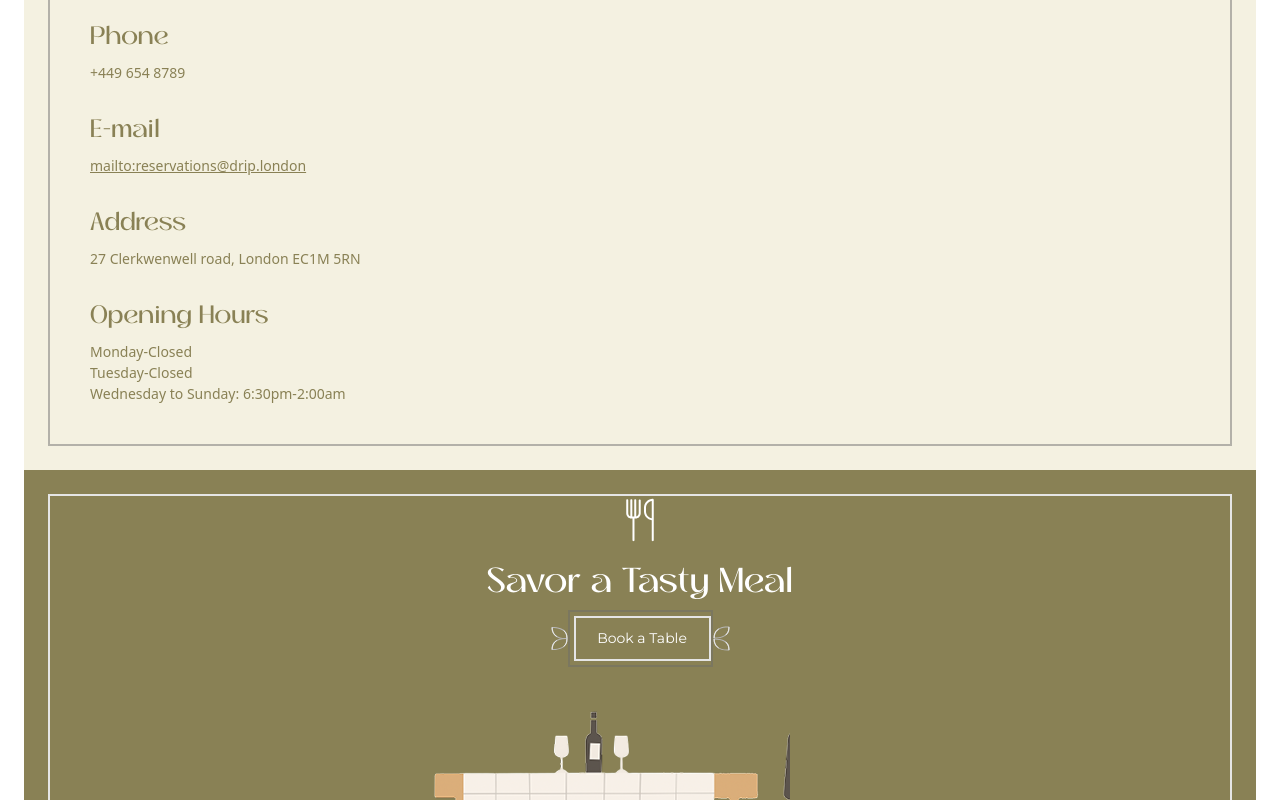
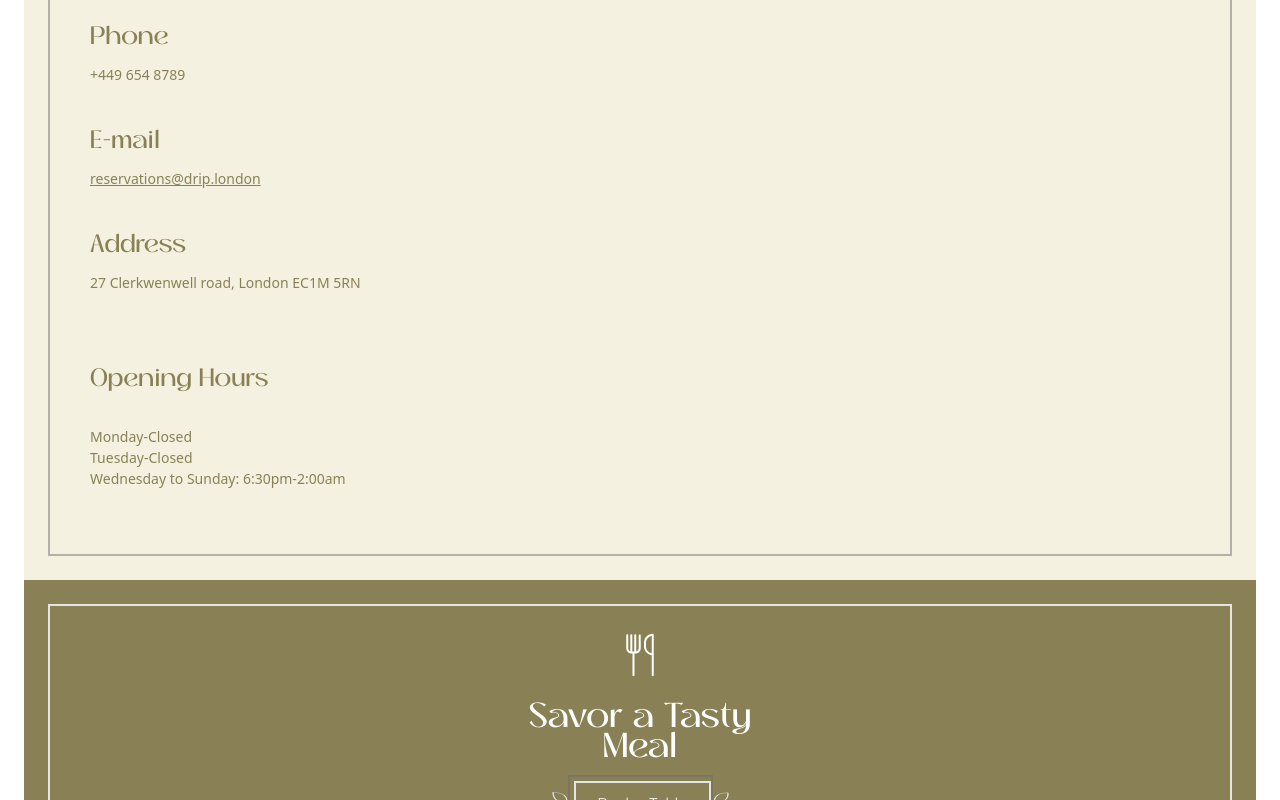
Before and after one commit to bright-web007/drip-london, a Next.js app: page /contact-us in a window 1280 px wide. Shown: the part 640-1440 px from the top of the page. Built offline with nearby package versions, Linux system fonts and the light colour scheme.

Commit message:
add some changes to the contact page

```diff
--- a/src/blocks/Block16/Block16.tsx
+++ b/src/blocks/Block16/Block16.tsx
@@ -9,26 +9,34 @@ const Block16 = () => {
   return (
     <div className="pt-[36px] pr-[24px] pb-[55px] pl-[24px]">
 
-        <div className="flex  p-[24px] flex-col gap-[10px] bg-[#F4F1E1]">
-         <div className=" flex flex-col items-start self-stretch gap-[32px] border-2 border-[rgba(107,107,107,0.48)] p-[40px] ">
+        <div className="h-[624px] flex  p-[24px] flex-col gap-[10px] bg-[#F4F1E1]">
+         <div className="h-[576px]  flex flex-col items-start self-stretch gap-[32px] border-2 border-[rgba(107,107,107,0.48)] p-[40px] ">
 
-              <div className="gap-[12px]">
-                  <p className="font-thankslabs text-[16px] text-[#898155] not-italic font-[254px] leading-[30px] self-stretch">Phone</p>
-                  <p className="font-montserrat text-[14px]  text-[#898155] not-italic font-[254px] pt-[10px]">+449 654 8789</p>
+              <div className="h-[72px] w-[254]  flex flex-col  self-stretch gap-[12px]">
+                  <p className="h-[30px] w-[254] font-thankslabs text-[16px] text-[#898155] not-italic font-[254px] leading-[30px] self-stretch">Phone</p>
+                  <p className="h-[30px] w-[254] font-montserrat text-[14px]  text-[#898155] not-italic font-[254px]">+449 654 8789</p>
               </div>
-              <div className="gap-[12px]">
-                  <p className="font-thankslabs text-[16px] text-[#898155] not-italic font-[254px] leading-[30px] self-stretch">E-mail</p>
-                  <p className="pt-[10px] font-montserrat text-[14px] underline decoration-solid decoration-skip-[none] decoration-thickness-[auto] decoration-underline-offset-[auto] decoration-underline-position-[from-font]  text-[#898155] not-italic font-[254px]">mailto:reservations@drip.london</p>
+
+              <div className="h-[72px] w-[254]  flex flex-col self-stretch gap-[12px]">
+                  <p className="h-[30px] w-[254] font-thankslabs text-[16px] text-[#898155] not-italic font-[254px] leading-[30px] self-stretch">E-mail</p>
+                  <a href="mailto:reservations@drip.london"
+                     className="h-[30px] w-[254] font-montserrat text-[14px] text-[#898155] underline decoration-solid decoration-skip-ink-none decoration-[auto] underline-offset-auto not-italic"
+                   >
+                          reservations@drip.london
+                  </a>
+
               </div>
-              <div className="gap-[12px]">
-                  <p className="font-thankslabs text-[16px] text-[#898155] not-italic font-[254px] leading-[30px] self-stretch">Address</p>
-                  <p className="pt-[10px] font-montserrat text-[14px]  text-[#898155] not-italic font-[254px]">27 Clerkwenwell road, London EC1M 5RN</p>
+
+              <div className="h-[120px] w-[254]  flex flex-col  self-stretch gap-[12px]">
+                  <p className="h-[30px] w-[254] font-thankslabs text-[16px] text-[#898155] not-italic font-[254px] leading-[30px] self-stretch">Address</p>
+                  <p className="h-[60px] w-[254] font-montserrat text-[14px]  text-[#898155] not-italic font-[254px]">27 Clerkwenwell road, London EC1M 5RN</p>
               </div>
-              <div className="gap-[12px]">
-                  <div>
-                      <p className="font-thankslabs text-[16px] text-[#898155] not-italic font-[254px] leading-[30px] self-stretch">Opening Hours</p>
+
+              <div className="h-[162px] w-[254]  flex flex-col  self-stretch gap-[12px]">
+                  <div  className="h-[60px] w-[254] font-thankslabs text-[16px] text-[#898155] not-italic font-[254px] leading-[30px] self-stretch">
+                      <p>Opening Hours</p>
                   </div>
-                  <div className="pt-[10px] font-montserrat text-[14px]  text-[#898155] not-italic font-[254px]">
+                  <div className="h-[120px] w-[254] font-montserrat text-[14px]  text-[#898155] not-italic font-[254px] leading-[21px] self-stretch">
                       <p>Monday-Closed</p>
                       <p>Tuesday-Closed</p>
                       <p>Wednesday to Sunday: 6:30pm-2:00am</p>
@@ -45,19 +53,19 @@ const Block16 = () => {
 
           {/* savor a tasty meal design */}
 
-        <div className="bg-[#898155] p-[24px]">
+        <div className="bg-[#898155] p-[24px] h-[624px] ">
 
-               <div className="bg-[] border-2 flex flex-col gap-[12px] place-items-center  ">
-                      <div>
+               <div className="h-[576px] border-2 flex flex-col gap-[12px]  items-center justify-center ">
+                      <div className="h-[60px] w-[48px]">
                           <Image src={fork} alt="fork and knife"  />
                       </div>
 
                       <div>
-                        <p className="font-thankslabs text-[white] text-[22px] text-center font-[254px] not-italic leading-[30px] self-stretch">Savor a Tasty Meal</p>
+                        <p className="h-[60px] w-[254px] font-thankslabs text-[white] text-[22px] text-center font-[254px] not-italic leading-[30px] self-stretch">Savor a Tasty Meal</p>
                       </div>
 
                       <div className="flex items-center">
-                              <div>
+                              <div className="h-[24px] w-[16px]">
                                 <Image src={group1} alt="group1" />
                               </div>
 
@@ -67,12 +75,12 @@ const Block16 = () => {
                                    </div>
                               </div>
 
-                              <div>
+                              <div className="h-[24px] w-[16px]">
                                 <Image src={group2} alt="group2" />
                               </div>
                       </div>
 
-                      <div className="border-none  aspect-[463.5/309] max-w-[463.5px]">
+                      <div className="border-none  aspect-[463.5/309] ">
                              <Image src={dinning} alt='dinning table' className=" "/>
                       </div>
 
```
